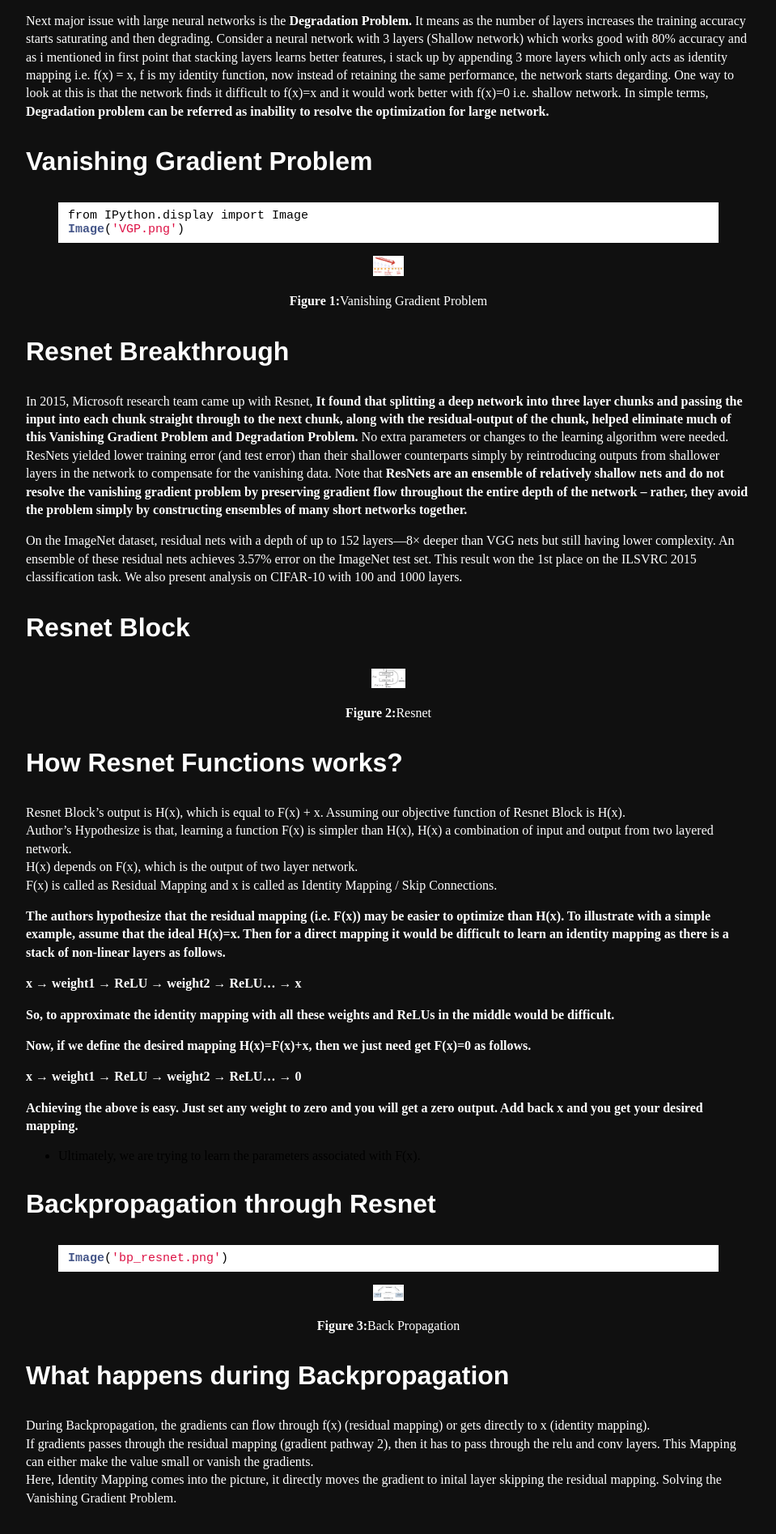
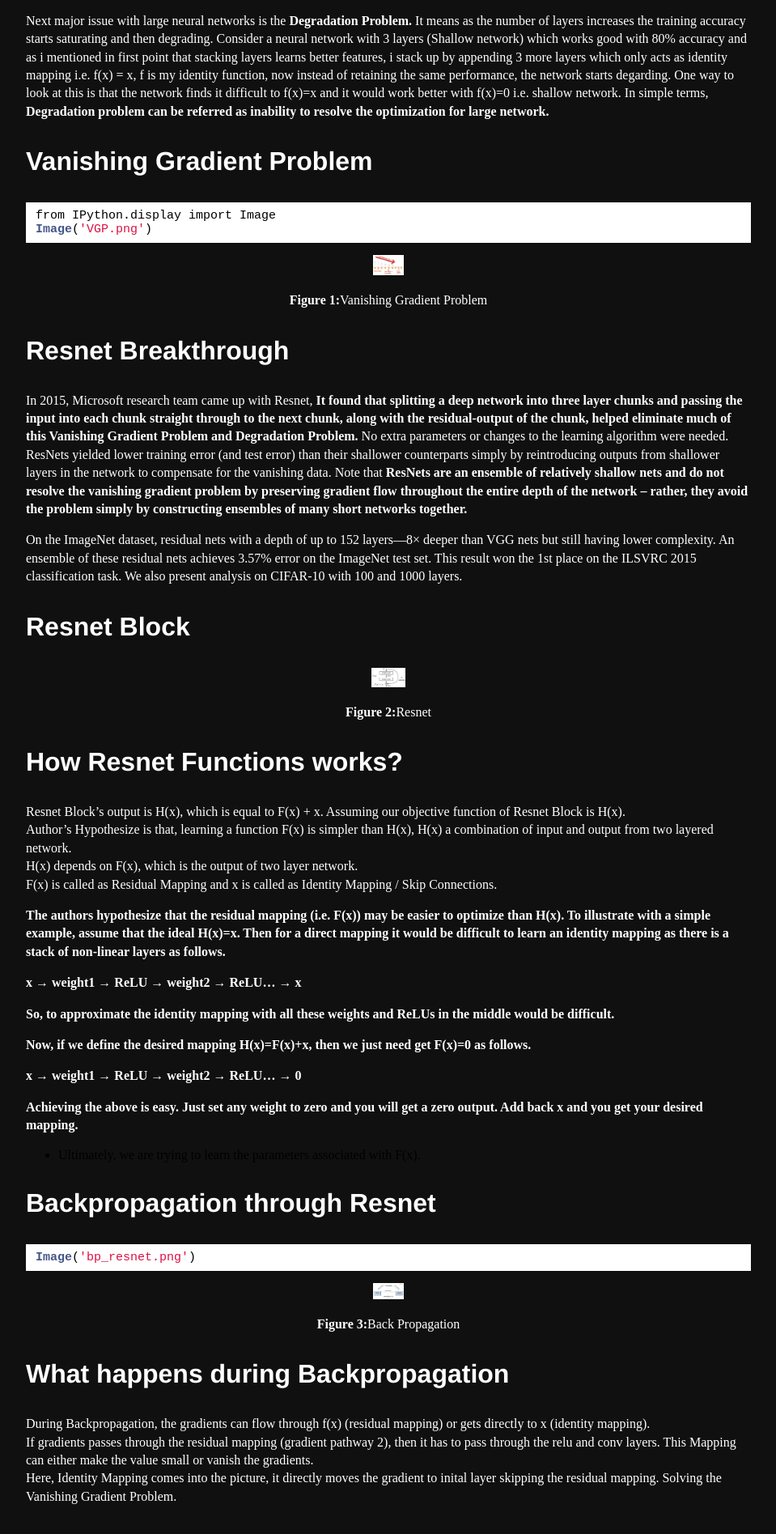
Before and after one commit to Mayurji/mayurji.github.io, a Jekyll site: the page built from _notebooks/2020-10-06-Resnet.md, in a window 1280 px wide. Shown: the part 607-2502 px from the top of the page at 81% size, without its empty margins (160-1119 px from the left). Built offline with Jekyll 4.4.1, drawn with Linux system fonts in a browser that asks for light colours.

Commit message:
Update 2020-10-06-Resnet.md

````diff
--- a/_notebooks/2020-10-06-Resnet.md
+++ b/_notebooks/2020-10-06-Resnet.md
@@ -17,10 +17,10 @@
 Next major issue with large neural networks is the **Degradation Problem.** It means as the number of layers increases the training accuracy starts saturating and then degrading. Consider a neural network with 3 layers (Shallow network) which works good with 80% accuracy and as i mentioned in first point that stacking layers learns better features, i stack up by appending 3 more layers which only acts as identity mapping i.e. f(x) = x, f is my identity function, now instead of retaining the same performance, the network starts degarding. One way to look at this is that the network finds it difficult to f(x)=x and it would work better with f(x)=0 i.e. shallow network. In simple terms, **Degradation problem can be referred as inability to resolve the optimization for large network.**
 
 ### **Vanishing Gradient Problem**
-{% highlight python %}
+```python
 from IPython.display import Image
 Image('VGP.png')
-{% endhighlight %}
+```
 
 <center>
 <img src="{{site.url}}/assets/images/resnet/output_3_0.png" style="zoom: 5%; background-color:#DCDCDC;" /><br>
@@ -64,9 +64,9 @@
 ### **Backpropagation through Resnet**
 
 
-{% highlight python %}
+```python
 Image('bp_resnet.png')
-{% endhighlight %}
+```
 
 <center>
 <img src="{{site.url}}/assets/images/resnet/output_9_0.png" style="zoom: 5%; background-color:#DCDCDC;" /><br>
@@ -88,9 +88,9 @@
 
 ### **Experiments with Identity Mapping**
 
-{% highlight python %}
+```python
 Image("identity Mapping.png")
-{% endhighlight %}
+```
 
 <center>
 <img src="{{site.url}}/assets/images/resnet/output_12_0.png" style="zoom: 5%; background-color:#DCDCDC;" /><br>
````
